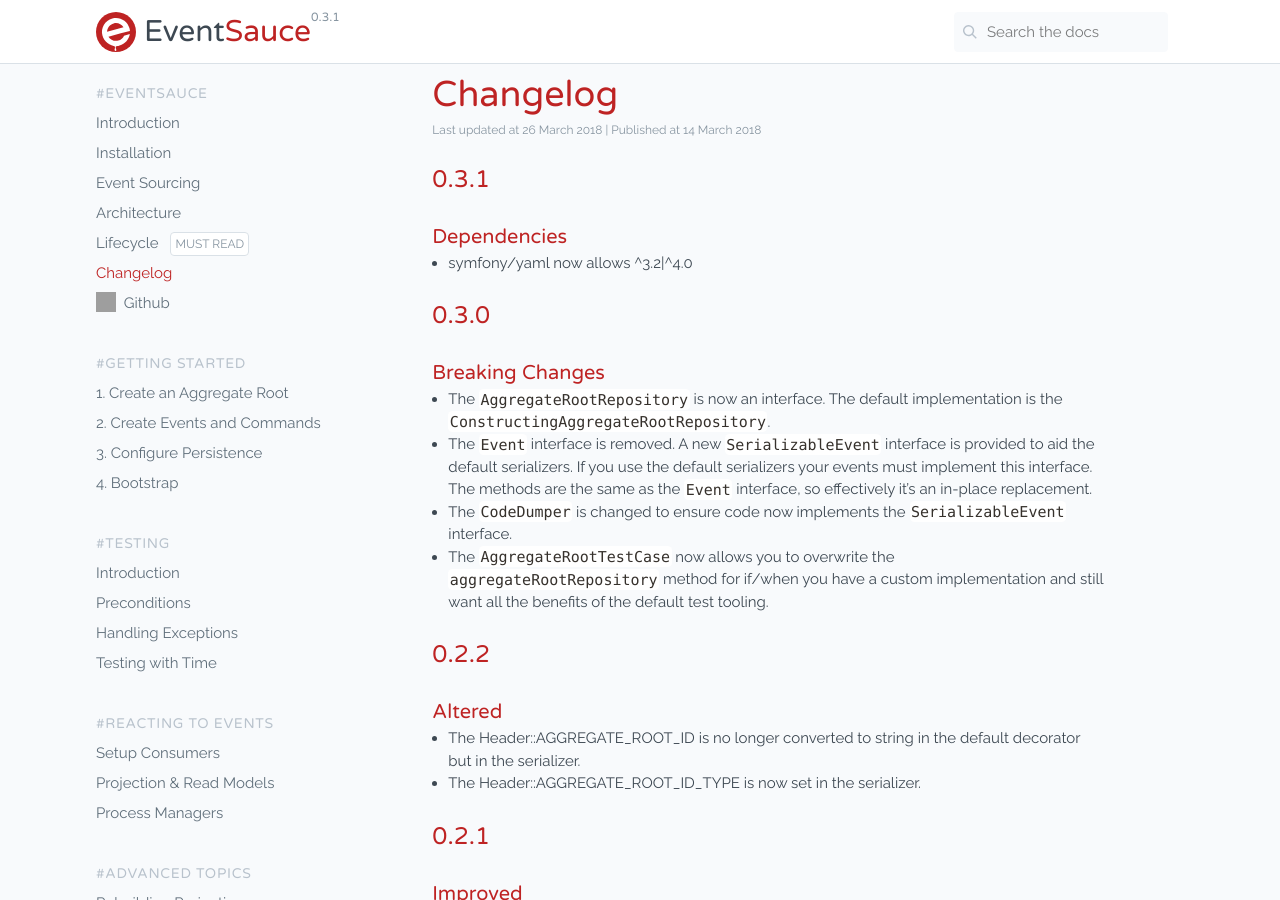
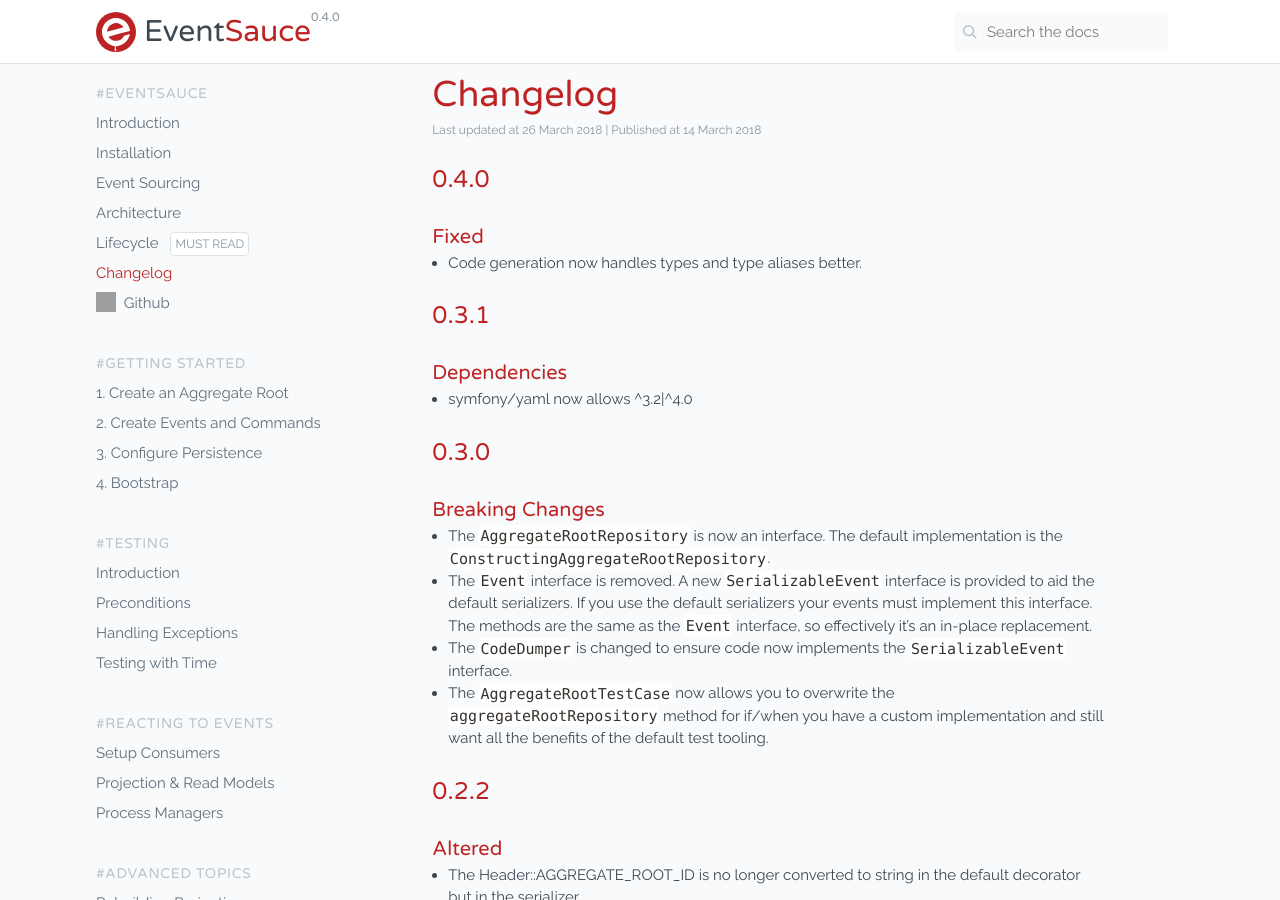
Before and after one commit to EventSaucePHP/EventSauce, a Jekyll site: the page built from docs/docs/changelog.md, in a window 1280 px wide and 900 px high. Built offline with Jekyll 4.4.1, drawn with Linux system fonts in a browser that asks for light colours; comment, search, counter and statistics services are not loaded; grey boxes are pictures that could not be loaded.

Commit message:
Pre-release changelog

```diff
--- a/docs/_data/project.yml
+++ b/docs/_data/project.yml
@@ -1,4 +1,4 @@
 title: "EventSauce"
 tagline: "No-nonsense event sourcing for PHP"
 description: "Event sourcing for PHP with easy test tooling."
-version: 0.3.1
+version: 0.4.0
--- a/docs/docs/changelog.md
+++ b/docs/docs/changelog.md
@@ -4,6 +4,12 @@ title: Changelog
 published_at: 2018-03-14
 updated_at: 2018-03-26
 ---
+
+## 0.4.0
+
+### Fixed
+
+* Code generation now handles types and type aliases better.
 
 ## 0.3.1
 
```
